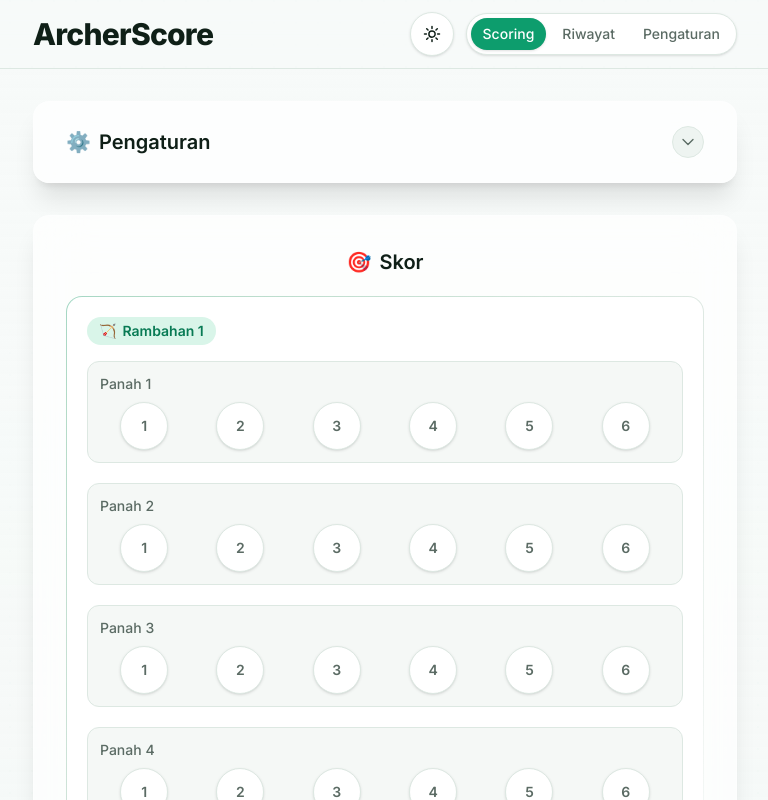
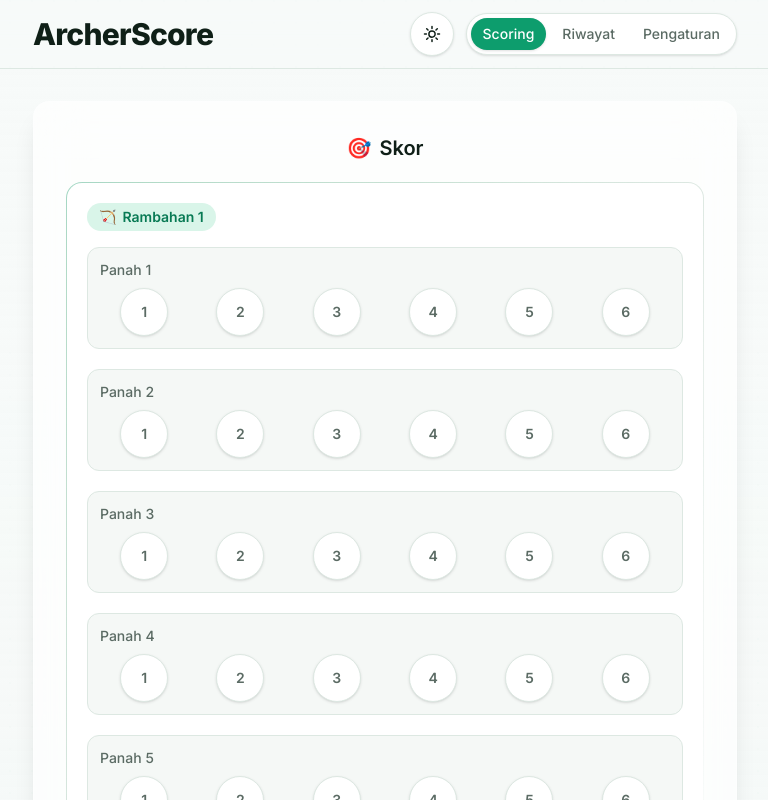
Before and after one commit to iqmalakur/archer-score, a Next.js app: page / in a window 1280 px wide. Shown: the top 800 px of the page, without its empty margins (255-1023 px from the left). Built offline with nearby package versions, Linux system fonts and the light colour scheme.

Commit message:
feat: temporary hide setting

```diff
--- a/src/app/page.tsx
+++ b/src/app/page.tsx
@@ -1,4 +1,4 @@
-import { Main } from "@/components/Main";
+import { Main } from "@/components/scoring/Main";
 
 export default function Home() {
   return (
--- a/src/components/Main.tsx
+++ b/src/components/scoring/Main.tsx
@@ -2,12 +2,14 @@
 
 import { useState } from "react";
 import { End } from "./End";
-import { Setting } from "./Setting";
 import { Result } from "./Result";
 
 export const Main = () => {
+  // eslint-disable-next-line @typescript-eslint/no-unused-vars
   const [endCount, setEndCount] = useState(4);
+  // eslint-disable-next-line @typescript-eslint/no-unused-vars
   const [arrowCount, setArrowCount] = useState(5);
+  // eslint-disable-next-line @typescript-eslint/no-unused-vars
   const [targetScores, setTargetScores] = useState([1, 2, 3, 4, 5, 6]);
   const [userScores, setUserScores] = useState<number[][]>(() =>
     Array.from({ length: endCount }, () => Array(arrowCount).fill(0)),
@@ -16,7 +18,7 @@
   return (
     <>
       <main className="mx-auto flex w-full max-w-3xl flex-1 flex-col gap-6 p-4 pb-14 sm:p-8 lg:gap-8">
-        <section className="animate-[fadeInUp_0.5s_ease-out_both] rounded-2xl border border-white/20 bg-surface/75 shadow-xl backdrop-blur-xl">
+        {/* <section className="animate-[fadeInUp_0.5s_ease-out_both] rounded-2xl border border-white/20 bg-surface/75 shadow-xl backdrop-blur-xl">
           <details className="group px-5 py-5 sm:px-8">
             <summary className="flex cursor-pointer list-none items-center justify-between gap-3 sm:py-1">
               <h2 className="flex items-center gap-2 text-lg font-semibold text-ink sm:text-xl">
@@ -64,7 +66,7 @@
               />
             </div>
           </details>
-        </section>
+        </section> */}
 
         <section className="animate-[fadeInUp_0.5s_ease-out_0.1s_both] rounded-2xl border border-white/20 bg-surface/70 p-5 shadow-xl backdrop-blur-xl sm:p-8">
           <h2 className="mb-5 flex items-center justify-center gap-2 text-lg font-semibold text-ink sm:text-xl">
```
Also changed, not shown: src/components/scoring/End.tsx (renamed from src/components/End.tsx), src/components/scoring/Result.tsx (renamed from src/components/Result.tsx).
